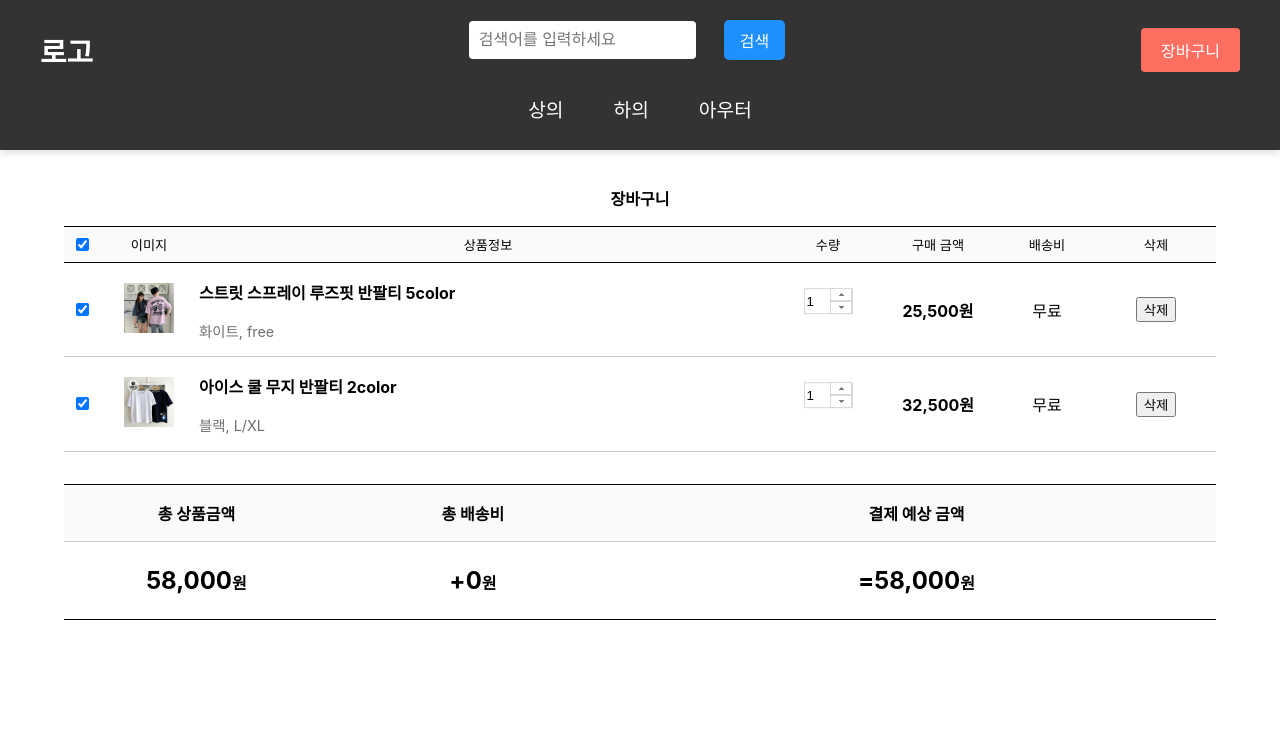
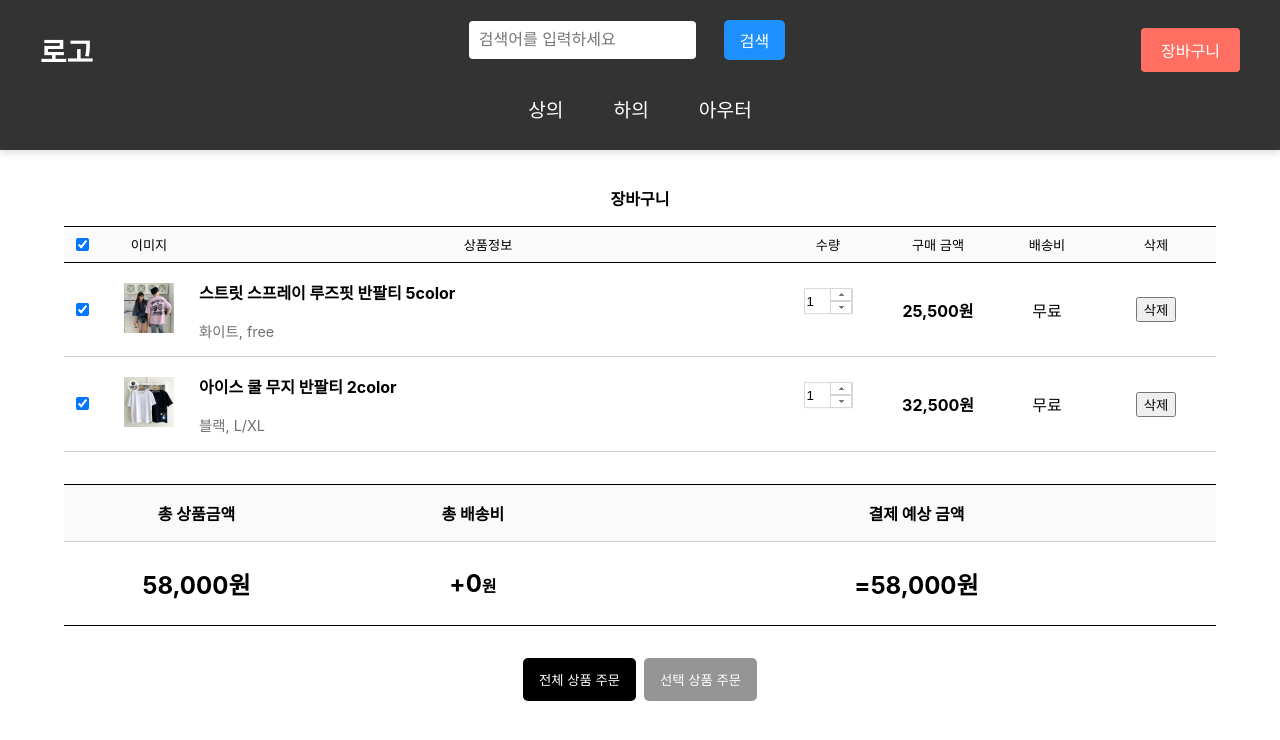
Before and after one commit to JungBear/react-semi-project, a React (Create React App) app in the folder react-semi-project/: page /cart in a window 1280 px wide. Shown: the top 740 px of the page. Built offline with nearby package versions, Linux system fonts and the light colour scheme.

Commit message:
no message

```diff
--- a/react-semi-project/src/components/shoppingBasket/shoppingBasket.jsx
+++ b/react-semi-project/src/components/shoppingBasket/shoppingBasket.jsx
@@ -15,6 +15,11 @@ export default function ShoppingBasket(){
         // 장바구니 항목이 변경될 때마다 체크된 상태를 업데이트
         setCheckedItems(cart.map((_, index) => index));
     }, [cart]);
+
+    let allPrice = 0
+    cart.map((item, idx)=>{
+        allPrice += item.quantity * item.price;
+    })
 
     const handleCountChange = (e, index) => {
         const newQuantity = parseInt(e.target.value, 10);
@@ -73,18 +78,14 @@ export default function ShoppingBasket(){
     }
 
     function fommater(num){
-        return new Intl.NumberFormat('ko-KR', { style: 'currency', currency: 'KRW' }).format(num).replace('₩', '');
+        return new Intl.NumberFormat('ko-KR', { style: 'currency', currency: 'KRW' }).format(num).replace('₩', '') + "원";
     }
 
-    function orderAllProduct(){
-
+    function orderAllProduct(totalProductAmount){
+        alert(fommater(allPrice));
     }
 
-    // function orderChoiceProduct(){
-    //     const price = checkedItems.map((item)=>{
-    //         item.quantity * item.price
-    //     })
-    // }
+
 
 
     return(
@@ -143,7 +144,7 @@ export default function ShoppingBasket(){
                                         <img className="quantity-btn" src="/img/btn_quantity_down.gif" onClick={()=>decreaseQuantityHandler(item)}/>
                                     </div>
                                 </td>
-                                <td className="font-bold">{productPrice(item)}원</td>
+                                <td className="font-bold">{productPrice(item)}</td>
                                 <td>무료</td>
                                 <td>
                                     <input type="button" onClick={() => handleRemoveFromCart(index)} value={"삭제"}/>
@@ -170,16 +171,16 @@ export default function ShoppingBasket(){
 
                         <tbody className="font-bold">
                             <tr>
-                                <td><strong>{fommater(totalProductAmount)}</strong>원</td>
+                                <td><strong>{fommater(totalProductAmount)}</strong></td>
                                 <td><span className="sign-span">+</span><strong>0</strong>원</td>
-                                <td><span className="sign-span">=</span><strong>{fommater(totalProductAmount)}</strong>원</td>
+                                <td><span className="sign-span">=</span><strong>{fommater(totalProductAmount)}</strong></td>
                             </tr>
                         </tbody>
                     </table>
                 </div>
                 <div className="order-btn-container">
-                    {/* <button className="order-btn btn-black" onClick={orderAllProduct()}>전체 상품 주문</button>
-                    <button className="order-btn btn-gray" onClick={orderChoiceProduct()}>선택 상품 주문</button> */}
+                    <button className="order-all-btn order-btn btn-black" onClick={()=>{orderAllProduct()}}>전체 상품 주문</button>
+                    <button className="order-choice-btn order-btn btn-gray" onClick={()=>{alert(fommater(totalProductAmount))}}>선택 상품 주문</button>
                 </div>
             </div>
         </div>
```
